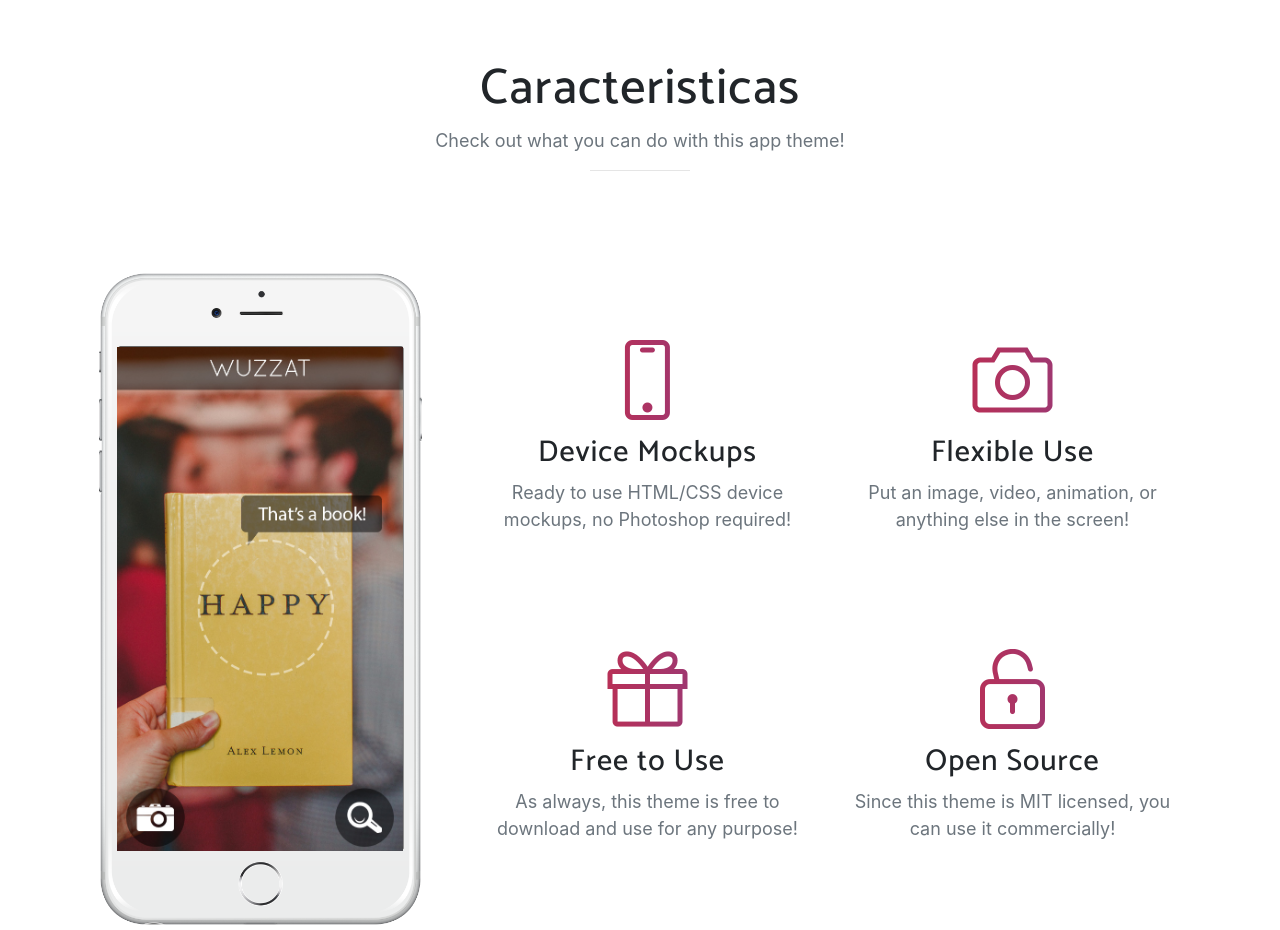
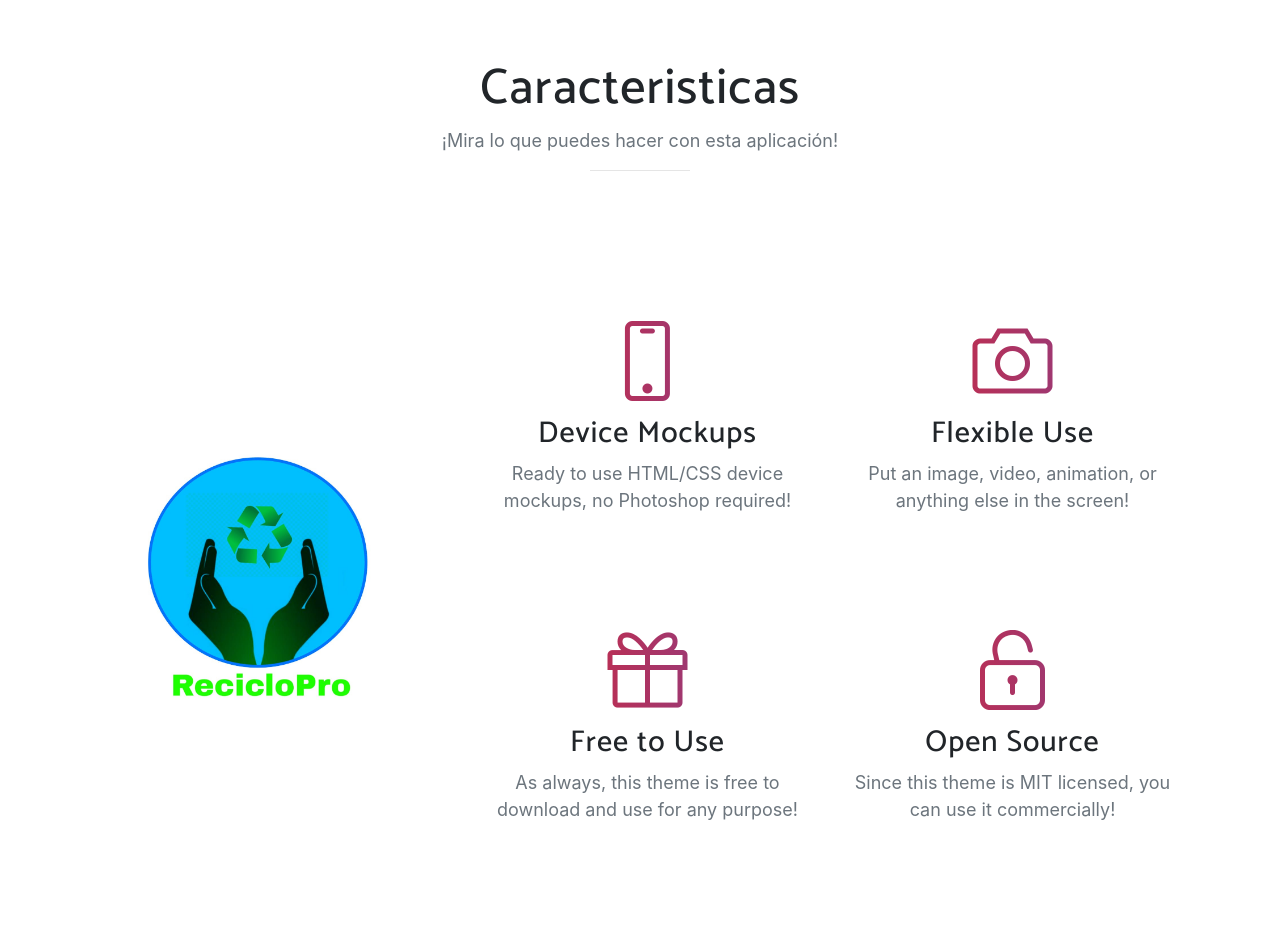
Before and after one commit to josecolicoy/Landing_page_RecicloPro, a website with bundled scripts: page index.html in a window 1280 px wide. Shown: the part 1420-2350 px from the top of the page. Built offline with nearby package versions, Linux system fonts and the light colour scheme; a web font is replaced by a local one.

Commit message:
Cambios
Cambios en texto y una imagen

```diff
--- a/index.html
+++ b/index.html
@@ -8,7 +8,7 @@
   <meta name="description" content="">
   <meta name="author" content="">
 
-  <title>New Age - Start Bootstrap Theme</title>
+  <title>RecicloPro</title>
 
   <!-- Bootstrap core CSS -->
   <link href="vendor/bootstrap/css/bootstrap.min.css" rel="stylesheet">
@@ -63,21 +63,23 @@
             <a href="#download" class="btn btn-outline btn-xl js-scroll-trigger">Comenzar!</a>
           </div>
         </div>
+        <!-- Aqui va la imagen del celular
         <div class="col-lg-5 my-auto">
           <div class="device-container">
             <div class="device-mockup iphone6_plus portrait white">
               <div class="device">
                 <div class="screen">
-                  <!-- Demo image for screen mockup, you can put an image here, some HTML, an animation, video, or anything else! -->
+                   Demo image for screen mockup, you can put an image here, some HTML, an animation, video, or anything else!
                   <img src="img/demo-screen-1.jpg" class="img-fluid" alt="">
                 </div>
                 <div class="button">
-                  <!-- You can hook the "home button" to some JavaScript events or just remove it -->
+                   You can hook the "home button" to some JavaScript events or just remove it
                 </div>
               </div>
             </div>
           </div>
         </div>
+      -->
       </div>
     </div>
   </header>
@@ -102,24 +104,20 @@
     <div class="container">
       <div class="section-heading text-center">
         <h2>Caracteristicas</h2>
-        <p class="text-muted">Check out what you can do with this app theme!</p>
+        <p class="text-muted">¡Mira lo que puedes hacer con esta aplicación!</p>
         <hr>
       </div>
       <div class="row">
         <div class="col-lg-4 my-auto">
           <div class="device-container">
-            <div class="device-mockup iphone6_plus portrait white">
               <div class="device">
-                <div class="screen">
+
                   <!-- Demo image for screen mockup, you can put an image here, some HTML, an animation, video, or anything else! -->
-                  <img src="img/demo-screen-1.jpg" class="img-fluid" alt="">
-                </div>
-                <div class="button">
-                  <!-- You can hook the "home button" to some JavaScript events or just remove it -->
-                </div>
+                  <img src="img/logo.jpeg" class="img-fluid" alt="">
+
               </div>
-            </div>
           </div>
+
         </div>
         <div class="col-lg-8 my-auto">
           <div class="container-fluid">
```
Also changed, not shown: img/logo.jpeg (added).
